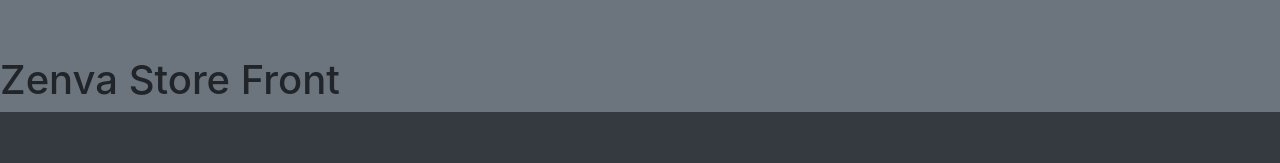
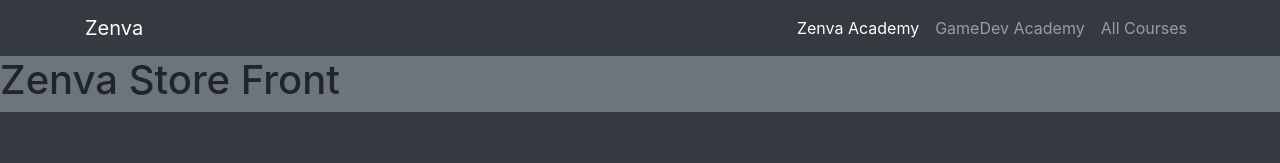
Before and after one commit to afide26/zenva-store-front, a plain HTML site: page index.html in a window 1280 px wide. Shown: the top 163 px of the page. Drawn offline with nearby package versions, Linux system fonts and the light colour scheme.

Commit message:
Finish navbar

```diff
--- a/index.html
+++ b/index.html
@@ -20,6 +20,7 @@
     blockquote {
       display: block;
     }
+    .navbar-toggler:focus{outline:none}
 
     @media only screen and (min-width:992px) {
       body {
@@ -31,7 +32,23 @@
 
 <body class="bg-secondary">
   <h1>Zenva Store Front</h1>
-
+  <nav class="navbar navbar-expand-lg navbar-dark bg-dark fixed-top">
+    <div class="container">
+      <a href="#" class="navbar-brand">Zenva</a>
+      <button type="button" data-toggle="collapse" data-target="#navbarResponsive" aria-label="Toggle Navigation"
+        aria-controls="#navbarResponsive" aria-expanded="false" class="navbar-toggler"><span class="navbar-toggler-icon"></span></button>
+      <div class="collapse navbar-collapse" id="navbarResponsive">
+        <ul class="navbar-nav ml-auto">
+          <li><a href="" class="nav-link active">Zenva Academy</a></li>
+          <span class="sr-only">(Current)</span>
+          <li><a href="" class="nav-link">GameDev Academy</a></li>
+          <li><a href="" class="nav-link">All Courses</a></li>
+        </ul>
+      </div>
+      <!--end collapse div-->
+    </div>
+    <!--end container div-->
+  </nav>
   <!-- START OF FOOTER -->
   <footer class="py-5 bg-dark text-muted text-center">
     <div class="container">
```
